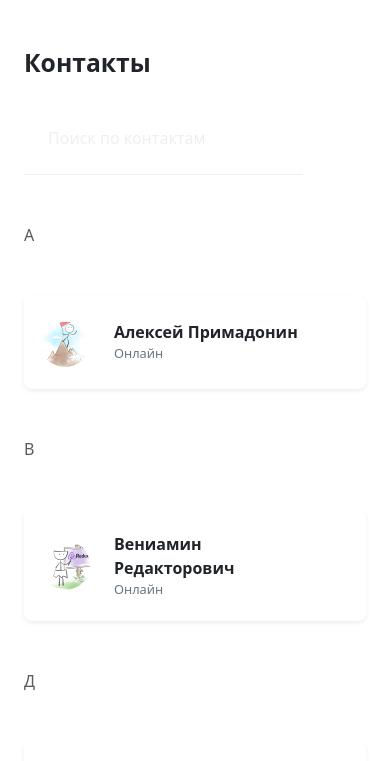
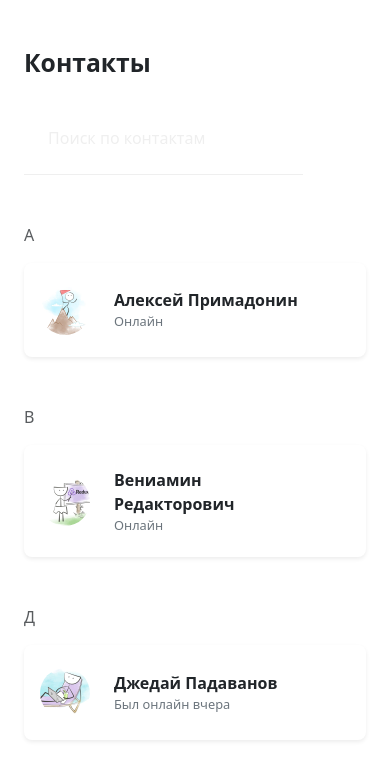
Before and after one commit to asuzdaltcev/layout-designer-project-59, a website: page app/index.pug in a window 390 px wide. Shown: the top 761 px of the page. Drawn offline with nearby package versions, Linux system fonts and the light colour scheme; files that its build step writes are made by us from their sources; files whose address does not match are found by name.

Commit message:
Добавление медиазапроса в main.scss для адаптации стилей на экранах шириной до 500px. Убраны отступы у компонента contact для улучшения отображения на малых экранах.

```diff
--- a/app/styles/main.scss
+++ b/app/styles/main.scss
@@ -590,3 +590,11 @@ body {
     padding-top: 1rem !important;
   }
 }
+
+// Медиазапрос для экранов шириной от 500px
+@media (max-width: 500px) {
+  // Убираем margin-top у компонента contact
+  .sidebar-card.mt-3rem {
+    margin-top: 0 !important;
+  }
+}
```
Also changed, not shown: build/css/main.css.
